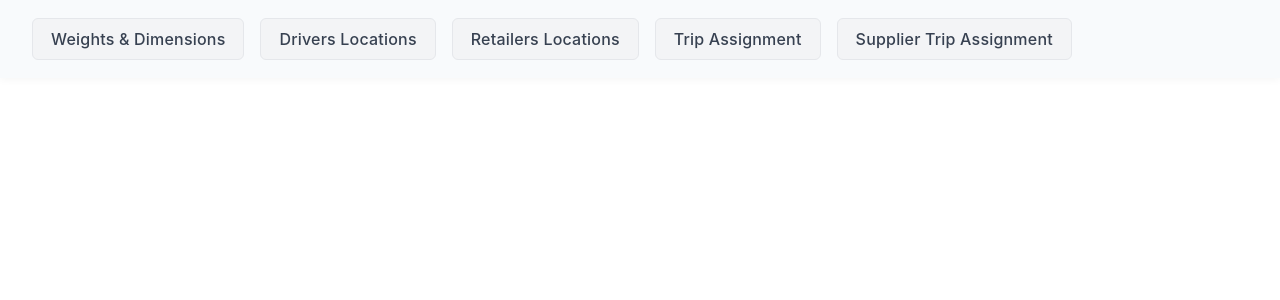
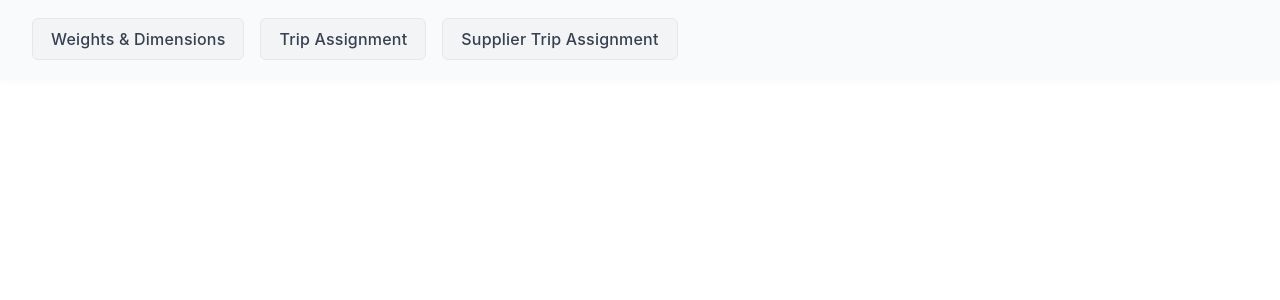
Before and after one commit to Karimkiko1/finalproject, a React app in the folder frontend/: page / in a window 1280 px wide. Shown: the top 300 px of the page. Built offline with nearby package versions, Linux system fonts and the light colour scheme.

Commit message:
Update App.jsx

```diff
--- a/frontend/src/App.jsx
+++ b/frontend/src/App.jsx
@@ -2,16 +2,16 @@ import React from "react";
 import { BrowserRouter as Router, Routes, Route, Navigate, Link } from "react-router-dom";
 import Navbar from './components/Navbar.jsx';
 import Dashboard from './pages/Dashboard.jsx';
-import DriversLocations from './pages/DriversLocations.jsx';
-import RetailersLocations from './pages/RetailersLocations.jsx';
+// import DriversLocations from './pages/DriversLocations.jsx';
+// import RetailersLocations from './pages/RetailersLocations.jsx';
 import CBMCalculator from './pages/CBMCalculator.jsx';
 import TripAssignment from './pages/TripAssignment.jsx';
 import SupplierTripAssignment from './pages/SupplierTripAssignment.jsx';
 function App() {
   const navLinks = [
     { to: "/cbm", label: "Weights & Dimensions" },
-    { to: "/drivers", label: "Drivers Locations" },
-    { to: "/RetailersLocations", label: "Retailers Locations" },
+    // { to: "/drivers", label: "Drivers Locations" },
+    // { to: "/RetailersLocations", label: "Retailers Locations" },
     { to: "/trips", label: "Trip Assignment" },
     { to: "/supplier-trip-assignment", label: "Supplier Trip Assignment" },
   ];
@@ -66,8 +66,8 @@ function App() {
         ))}
       </nav>
       <Routes>
-        <Route path="/drivers" element={<DriversLocations />} />
-        <Route path="/RetailersLocations" element={<RetailersLocations />} />
+{/*         <Route path="/drivers" element={<DriversLocations />} /> */}
+{/*         <Route path="/RetailersLocations" element={<RetailersLocations />} /> */}
         <Route path="/cbm" element={<CBMCalculator />} />
         <Route path="/trips" element={<TripAssignment />} />
         <Route path="/supplier-trip-assignment" element={<SupplierTripAssignment />} />
```
